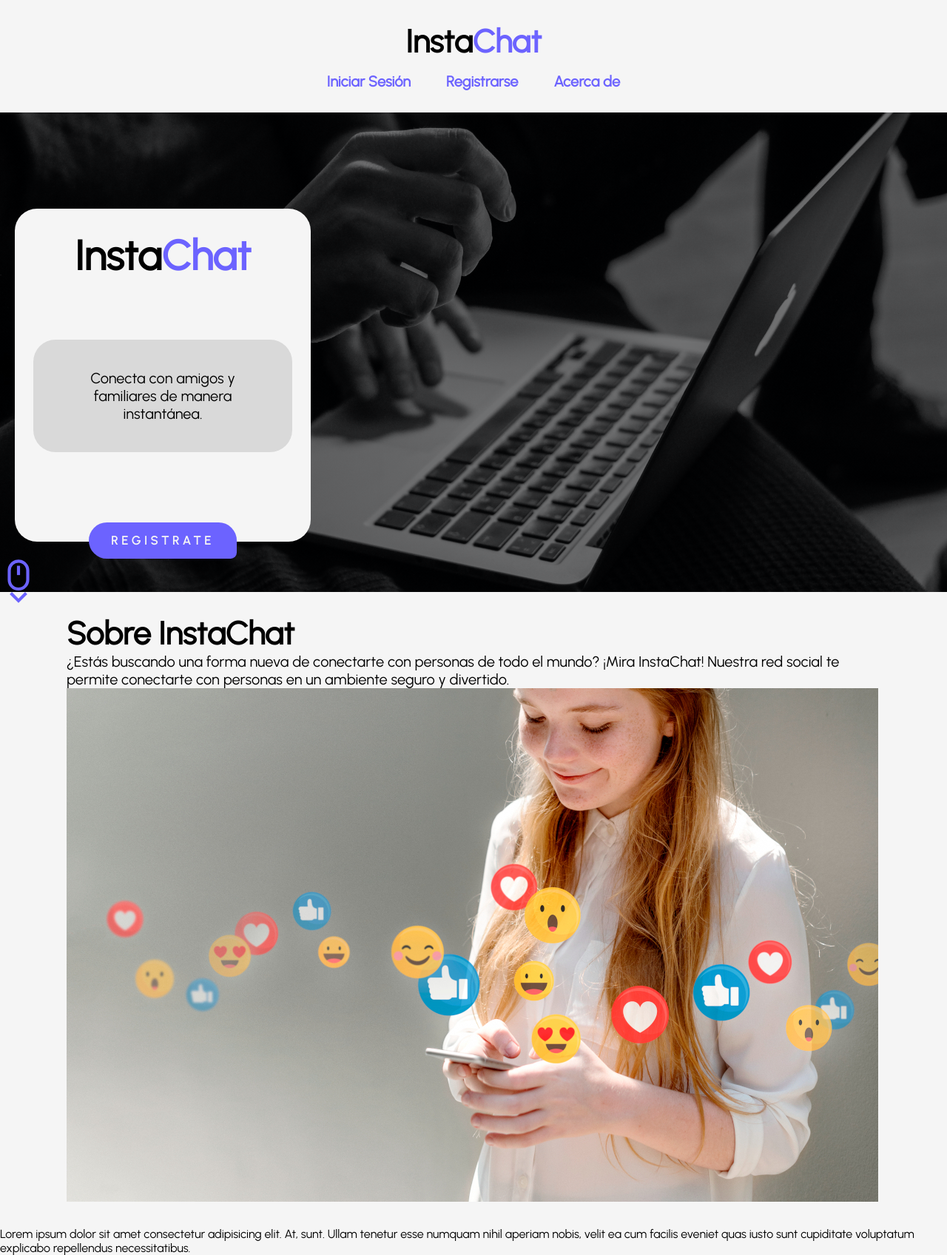
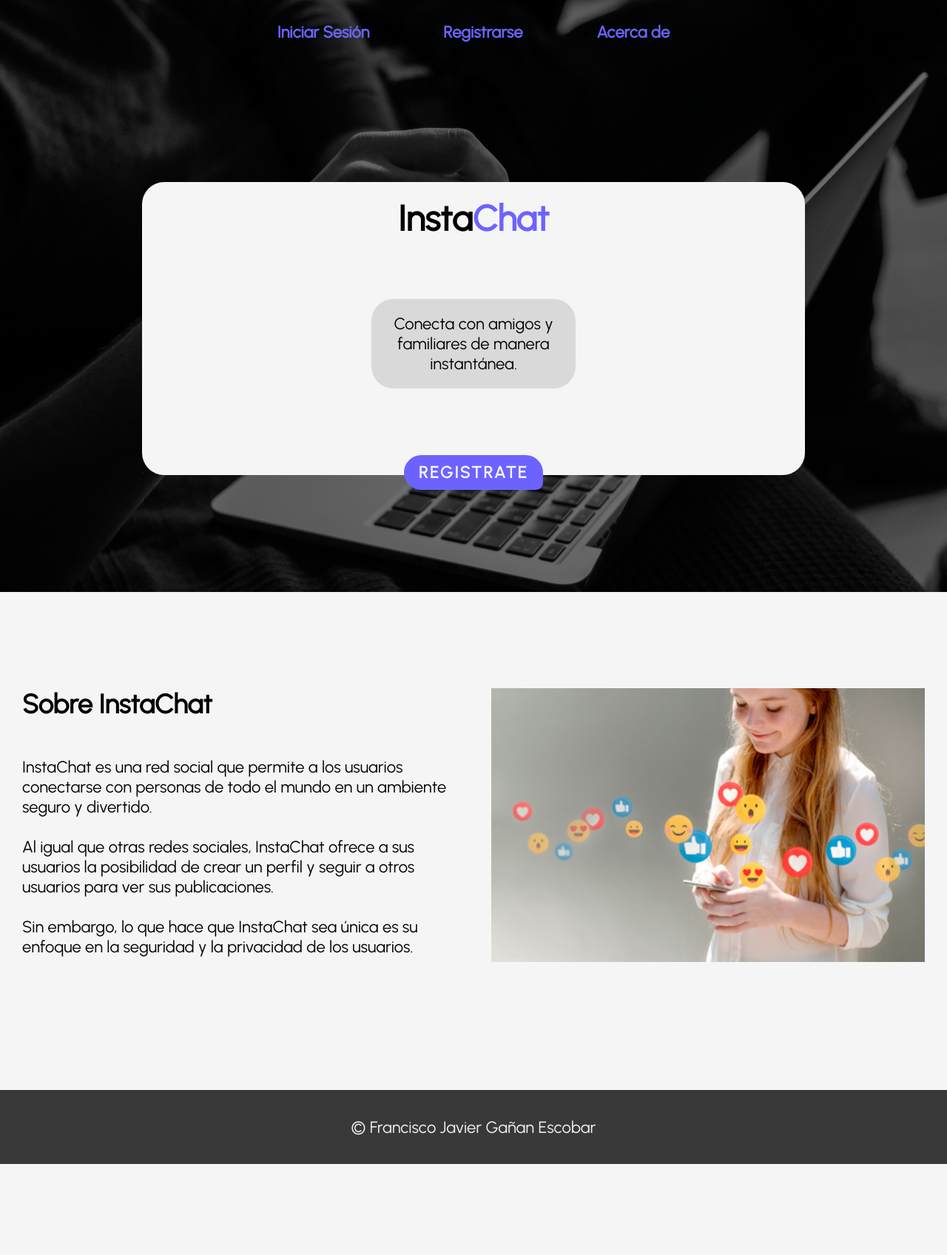
Before and after one commit to FJGE/InstaChat, a PHP site: page / in a window 1280 px wide. Shown: the whole page at 74% size. After the commit the page ends 1573 px from the top, so only its background shows below. Run offline with PHP 8.4, Linux system fonts and the light colour scheme.

Commit message:
Added CSS to HomePage
He añadido el CSS a la HomePage, faltaria hacer el JS para el menu en vista de movil.

```diff
--- a/index.html
+++ b/index.html
@@ -9,42 +9,48 @@
     </head>
     <body id="home">
         <header id="hero">
-            <nav class="nav-container" id="nav-home">
-                <h2 class="logo">Insta<span>Chat</span></h2>
+            <nav class="container">
+                <h3 id="logo">Insta<span>Chat</span></h3>
 
-                <ul>
-                    <li><a href="./views/login.php">Iniciar Sesión</a></li>
-                    <li><a href="./views/register.php">Registrarse</a></li>
-                    <li><a href="">Acerca de</a></li>
+                <ul class="nav-list">
+                    <li><a href="#">Iniciar Sesión</a></li>
+                    <li><a href="#">Registrarse</a></li>
+                    <li><a href="#">Acerca de</a></li>
                 </ul>
+
+                <img src="./resources/imgs/hamburguer-menu.svg" alt="Icono menu hamburguesa" width="40px" />
             </nav>
 
-            <section class="section-content">
+            <section>
                 <h1>Insta<span>Chat</span></h1>
-                <p class="subtitle">
-                    Conecta con amigos y <br>
-                    familiares de manera <br>
+                <p>
+                    Conecta con amigos y <br />
+                    familiares de manera <br />
                     instantánea.
                 </p>
-
                 <a href="./views/register.php">Registrate</a>
             </section>
 
-            <img class="mouse-scroll" src="./resources/imgs/mouse_scroll.svg" alt="Icono del menu" width="50px" />
+            <img id="scroll-icon" src="./resources/imgs/mouse_scroll.svg" alt="Icono del menu" width="50px" />
         </header>
 
-        <section id="about" class="container">
-            <div class="about-text">
-                <h2>Sobre InstaChat</h2>
-                <p>
-                    ¿Estás buscando una forma nueva de conectarte con personas de todo el mundo? ¡Mira InstaChat! Nuestra red social te permite conectarte con personas en un ambiente seguro y divertido.
-                </p>
-            </div>
-            <img src="./resources/imgs/about-img.jpg" alt="Chica chateando con el movil">
-        </section>
+        <div class="container">
+            <section id="about" class="grid-columns">
+                <div>
+                    <h2>Sobre InstaChat</h2>
+                    <p>
+                        InstaChat es una red social que permite a los usuarios conectarse con personas de todo el mundo en un ambiente seguro y divertido.<br><br>
+                        Al igual que otras redes sociales, InstaChat ofrece a sus usuarios la posibilidad de crear un perfil y seguir a otros usuarios para ver sus publicaciones.<br><br>
+                        Sin embargo, lo que hace que InstaChat sea única es su enfoque en la seguridad y la privacidad de los usuarios.
+                    </p>
+                </div>
+
+                <img src="./resources/imgs/about-img.jpg" width="100%" alt="Chica chateando con el movil" />
+            </section>
+        </div>
 
         <footer>
-            Lorem ipsum dolor sit amet consectetur adipisicing elit. At, sunt. Ullam tenetur esse numquam nihil aperiam nobis, velit ea cum facilis eveniet quas iusto sunt cupiditate voluptatum explicabo repellendus necessitatibus.
+            <p>&COPY; Francisco Javier Gañan Escobar</p>
         </footer>
     </body>
 </html>
--- a/resources/css/style.css
+++ b/resources/css/style.css
@@ -19,99 +19,136 @@
     box-sizing: border-box;
 }
 
+h1   {font-size: 48px;} /* 36 ~ 40 */
+h2   {font-size: 36px;} /* 28 ~ 32 */
+h3   {font-size: 32px;} /* 20 ~ 24 */
+p, a {font-size: 22px;} /* 16 ~ 20 */
+span {color: var(--primary-color);}
+a {text-decoration: none; font-weight: bold;}
+
 body {
     font-family: 'Urbanist';
     background-color: var(--dark-gray);
 }
 
-span {color: var(--primary-color);}
-h1 {font-size: 3.5em;}
-h2 {font-size: 2.7em;}
-p {font-size: 1.25em;}
-li a {font-size: 1.25em; text-decoration: none; font-weight: bold;}
-ul {list-style: none;}
-.w-50 {width: 48%;}
+body#home {
+    background-color: var(--white);
+}
 
-.nav-container {
+.container {
     max-width: 1400px;
     margin: auto;
     padding: 30px;
 }
 
-.container {
-    max-width: 1160px;
-    margin: auto;
-    padding: 30px;
-}
-/* ------------------------------- Pagina Index ------------------------------- */
-#home {
-    background-color: var(--white);
+.grid-columns {
+    display: grid;
+    grid-template-columns: 1fr;
+    justify-content: space-between;
 }
 
-/* ------------------------------ Navigation Menu ----------------------------- */
-#nav-home {
-    display: flex;
-    flex-direction: column;
-    align-items: center;
-    background-color: var(--white);
+/* ----------------------------- Home Page ------------------------------ */
+#hero {
+    background-image: linear-gradient(rgba(0, 0, 0, 0.5), rgba(0, 0, 0, 0.5)), url("../imgs/hero-bg.jpg");
+    background-position: center;
+    background-repeat: no-repeat;
+    background-size: cover;
+    height: 90vh;
+    display: grid;
+    place-items: center;
+    grid-template-rows: max-content 1fr;
+    grid-template-areas:
+    "nav"
+    "content"
+    ;
 }
 
-#nav-home ul {
-    margin-top: 1em;
+#hero nav {
+    grid-area: nav;
+    width: 100%;
+    display: flex;
+    justify-content: space-between;
     align-items: center;
-    display: flex;
-    gap: 3em;
 }
 
-#nav-home ul li {
-    text-align: center;
+#hero nav ul li a {
+    color: var(--primary-color);
+    display: none;
 }
 
-#nav-home ul li a {
-    color: var(--primary-color);
-    cursor: pointer;
-}
-
-/* ------------------------------ Hero Section --------------------------------- */
-#hero {
-    height: 100vh;
-    background-image: linear-gradient(rgba(0, 0, 0, 0.5), rgba(0, 0, 0, 0.5)), url('../imgs/hero-bg.jpg');
-    background-repeat: no-repeat;
-    background-position: center;
-    background-size: cover;
-}
-
-.section-content {
+#hero section {
+    grid-area: content;
     display: flex;
     flex-direction: column;
     align-items: center;
     text-align: center;
-    gap: 80px;
-    width: 400px;
-    height: 450px;
-    padding: 30px;
-    margin: 20px;
-    margin-top: 130px;
-    border-radius: 30px;
+    padding: 20px 0 150px 0;
+    width: 70%;
     background-color: var(--white);
-}
-
-.subtitle {
-    background-color: var(--light-gray);
-    padding: 40px 20px;
-    width: 350px;
     border-radius: 30px;
 }
 
-.section-content a {
-    width: 200px;
-    padding: 15px;
-    border-radius: 30px 30px 10px 30px;
+#hero section p {
+    background-color: var(--light-gray);
+    position: relative;
+    top: 80px;
+    padding: 20px 30px;
+    border-radius: 30px;
+}
+
+#hero section a {
+    position: relative;
+    top: 170px;
+    padding: 10px 20px;
+    border-radius: 25px 25px 10px 25px;
     background-color: var(--primary-color);
-    letter-spacing: 5px;
+    color: var(--white);
     text-transform: uppercase;
-    margin-top: 15px;
-    font-weight: bold;
+    letter-spacing: 2.5px;
+}
+
+#hero #logo {
+    background-color: var(--white);
+    padding: 5px 20px;
+    border-radius: 25px 25px 10px 25px;
+}
+
+#hero #scroll-icon {
+    display: none;
+}
+
+#about {
+    margin: 100px auto;
+    text-align: center;
+}
+
+#about div {
+    margin-bottom: 50px;
+}
+
+footer {
+    height: 100px;
+    display: flex;
+    justify-content: center;
+    align-items: center;
+    background-color: var(--dark-gray);
     color: var(--white);
-    text-decoration: none;
 }
+
+@media(min-width: 451px) {
+    #hero {height: 100vh;}
+    #hero #logo {display: none;}
+    #hero nav {justify-content: center;}
+    #hero nav img {display: none;}
+    #hero nav ul li a {display: inline-block;}
+
+    #hero nav ul {
+        display: flex;
+        gap: 100px;
+    }
+
+    #about div {text-align: left;}
+    #about div h2 {margin-bottom: 50px;}
+
+    .grid-columns {grid-template-columns: repeat(2, 48%);}
+}
```
Also changed, not shown: config/setup.php (added, +59 -0 lines), setup.php (deleted, +0 -59 lines), resources/imgs/about-img-desktop.jpg (added), resources/imgs/about-img.jpg, resources/imgs/hamburguer-menu.svg (added).
